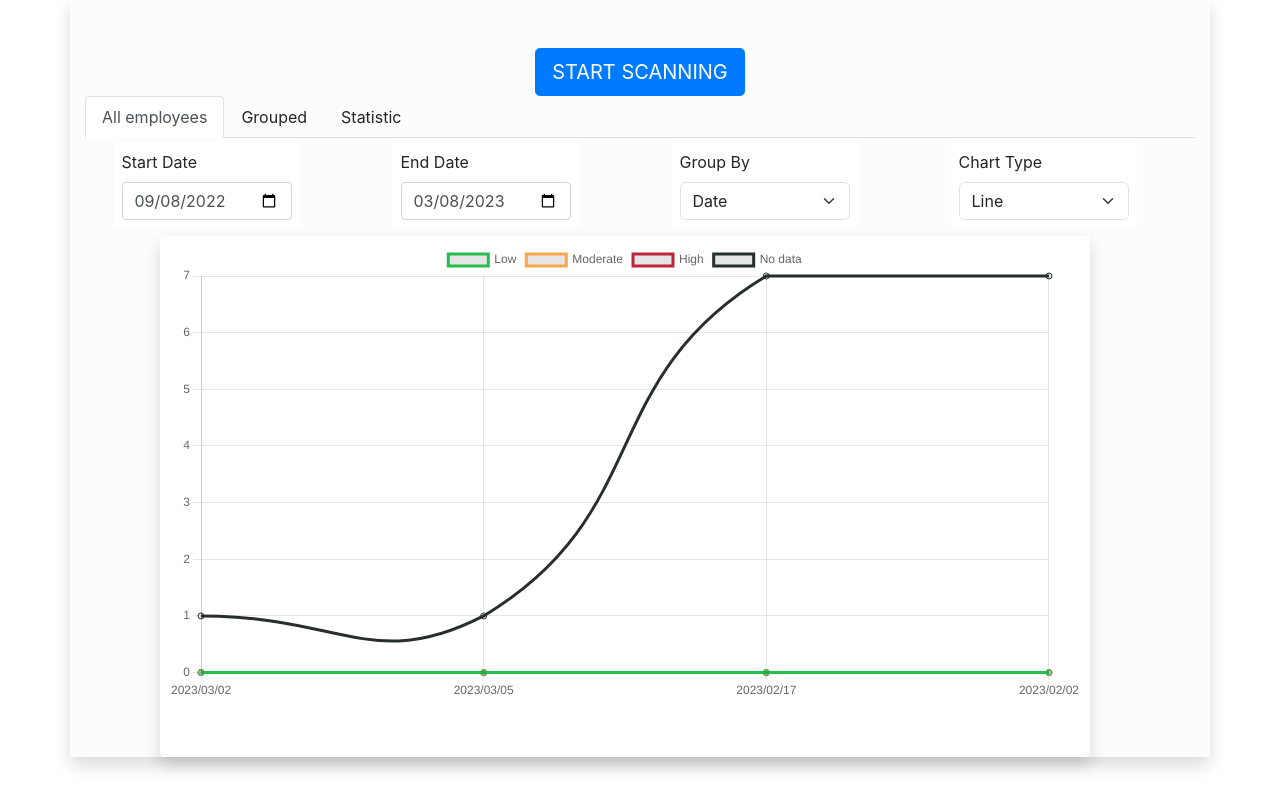
After one commit to Daria1325/Burnout-Detection-through-Analysis-of-Workers-Tweets-using-SVM, a Django app: page /statistic/ in a window 1280 px wide. The commit adds this page. Run offline with Django 3.2, Linux system fonts and the light colour scheme; data comes from the database, SQL or seed files in the repository; both versions use the stored data as it was after the commit; some libraries are stand-ins or nearby versions.

Commit message:
charts for date

```diff
--- a/analizer/analizer.py
+++ b/analizer/analizer.py
@@ -40,10 +40,12 @@ def change_status(worker, new_status_id):
 def save_results(worker, date, probs, count):
     employee = Employee.objects.get(employee_id=worker['employee_id_id'])
     prev_res = Result.objects.filter(employee_id=employee).order_by('-scan_date').values_list('scan_date', flat=True)[0]
+    result = {"percent_N" : probs[0], "percent_S": probs[1], "percent_L" : probs[2],
+    "count_N" : count[0], "count_S" : count[1], "count_L" : count[2]}
+    result['status'] = analize_results(result)
     Result.objects.update_or_create(
     employee_id=employee, scan_date = date,
-    defaults={"percent_N" : probs[0], "percent_S": probs[1], "percent_L" : probs[2],
-    "count_N" : count[0], "count_S" : count[1], "count_L" : count[2]},
+    defaults=result,
     )
     if prev_res<date:
         return 'change'
--- a/employee/templates/profile/profile.html
+++ b/employee/templates/profile/profile.html
@@ -119,7 +119,7 @@
 
 
 <script src="https://momentjs.com/downloads/moment.min.js"></script>
-
-
+<script src="https://cdn.jsdelivr.net/npm/select2@4.1.0-rc.0/dist/js/select2.min.js"></script>
+<script src="{% static 'js/script_profile.js' %}"></script>
 
 {% endblock content %}
--- a/mysite/urls.py
+++ b/mysite/urls.py
@@ -20,6 +20,8 @@ from django.conf.urls.static import static
 
 from personal.views import(
     home_screen_view,
+    grouped_screen_view,
+    statistic_screen_view,
 )
 
 from account.views import(
@@ -39,6 +41,9 @@ from employee.views import(
 urlpatterns = [
     path('admin/', admin.site.urls),
     path('', home_screen_view, name = "home"),
+    path('grouped/', grouped_screen_view, name = "grouped"),
+    path('statistic/', statistic_screen_view, name = "statistic"),
+    path('statistic/<str:start_date>/<str:end_date>/<str:group>/<str:chart>/', statistic_screen_view, name = "statistic"),
     path('logout/', logout_view,name = "logout"),
     path('login/', login_view,name = "login"),
     path('documentation/', documentation_view,name = "documentation"),
--- a/personal/admin.py
+++ b/personal/admin.py
@@ -28,8 +28,8 @@ class EmployeeAdmin(UserAdmin):
 admin.site.register(Employee, EmployeeAdmin)
 
 class ResultAdmin(UserAdmin):
-    list_display = ('employee_id','scan_date','percent_N','percent_S','percent_L','count_N','count_S','count_L')
-    search_fields = ('employee_id','scan_date')
+    list_display = ('employee_id','scan_date','percent_N','percent_S','percent_L','count_N','count_S','count_L', 'status')
+    search_fields = ('employee_id','scan_date', 'status')
     readonly_fields = ()
     ordering = ('employee_id','scan_date')
 
--- a/personal/models.py
+++ b/personal/models.py
@@ -55,6 +55,7 @@ class Username(models.Model):
 
 
 class Result(models.Model):
+    STATUS_OPTIONS = (('L','Low'), ('M','Moderate'), ('H','High'),('N','No data'))
     employee_id =models.ForeignKey(Employee, on_delete=models.CASCADE)
     scan_date = models.DateField(verbose_name="scan date")
     percent_N = models.FloatField()
@@ -63,6 +64,7 @@ class Result(models.Model):
     count_N = models.IntegerField()
     count_S =models.IntegerField()
     count_L =models.IntegerField()
+    status =models.CharField(max_length=10,choices=STATUS_OPTIONS, default='N')
 
     class Meta:
         unique_together = (("employee_id", "scan_date"),)
--- /dev/null
+++ b/personal/templates/personal/snippets/body_header.html
@@ -0,0 +1,21 @@
+  <!--Scanning button  -->
+  <div class="col-md-12 text-center pt-5">
+    <button type="button" class="btn btn-primary btn-lg" data-toggle="modal" data-target="#scaningForm">
+      START SCANNING
+    </button>
+  </div>
+
+  {% include 'personal/modal_scaning.html' %}
+
+    <!--Navigation tabs  -->
+    <ul class="nav nav-tabs mb-1">
+      <li class="nav-item">
+        <a class="nav-link active" aria-current="page" href="/">All employees</a>
+      </li>
+      <li class="nav-item">
+        <a class="nav-link" href="/grouped">Grouped</a>
+      </li>
+      <li class="nav-item">
+        <a class="nav-link" href="/statistic">Statistic</a>
+      </li>
+    </ul>
--- /dev/null
+++ b/personal/templates/personal/statistic.html
@@ -0,0 +1,49 @@
+{% extends 'base.html' %}
+{% load static %}
+{% block content %}
+
+<div class="container shadow mb-5 bg-light-subtle" data-js-vars="{{ results }}">
+  {% include 'personal/snippets/body_header.html' %}
+  <!--Statistic  -->
+        <div class ="row align-items-stretch">
+            <div class ="row align-items-stretch">
+                <div class="col-lg-2 col-md-3 ms-auto me-auto p-2 mb-2 bg-white rounded">
+                    <label for="start_date">Start Date</label>
+                    <input class="w-100 form-control" type = "date" id="start_date" name = "start_date">
+                </div>
+                <div class="col-lg-2 col-md-3 ms-auto me-auto p-2 mb-2 bg-white rounded">
+                    <label for="end_date">End Date</label>
+                    <input class="w-100 form-control" type = "date" id="end_date" name = "end_date">
+                </div>
+                <div class="col-lg-2 col-md-3 ms-auto me-auto p-2 mb-2 bg-white rounded">
+                    <label for="select_group">Group By</label>
+                    <select class="form-select" id="select_group" data-placeholder="Select Group">
+                        <option value="Date">Date</option>
+                        <option value="Position">Position</option>
+                        <option value="Time">Working Period</option>
+                    </select>
+                </div>
+                <div class="col-lg-2 col-md-3 ms-auto me-auto p-2 mb-2 bg-white rounded">
+                    <label for="select_chart">Chart Type</label>
+                    <select class="form-select" id="select_chart" data-placeholder="Select Chart">
+                        <option value="Pie">Pie</option>
+                        <option value="Line">Line</option>
+                        <option value="Column">Column</option>
+                        <option value="Stucked">Stucked Column</option>
+                    </select>
+                </div>
+            </div>
+        <div class ="row align-items-stretch">
+            <div class="col-10 h-100 ms-auto me-auto shadow p-2 mb-5 bg-white rounded">
+                <canvas id="myChart"></canvas>
+            </div>
+        </div>
+    </div>
+
+
+</div>
+
+<script src="https://momentjs.com/downloads/moment.min.js"></script>
+<script src="{% static 'js/script_statistic.js' %}"></script>
+
+{% endblock content %}
--- a/personal/views.py
+++ b/personal/views.py
@@ -1,16 +1,17 @@
 from django.shortcuts import render, redirect
 from django.contrib.auth.decorators import login_required
+from django.db.models import Count
+from datetime import date as dt
+from dateutil.relativedelta import relativedelta
 
 from .forms import ScanFrom
 from analizer import main as analizer
-from personal.models import Employee, State
+from personal.models import Employee, State, Result
 
 
 
 
-
-
-def getAllResultsForAMonth():
+def getLastResults():
     results =[]
     employees = Employee.objects.all().values()
     for employee in employees:
@@ -28,11 +29,9 @@ def getAllResultsForAMonth():
                             'note':state['note']})
     return results
 
-
-
-
 @login_required(login_url='login/')
 def home_screen_view(request):
+
     if request.method == 'POST':
         form = ScanFrom(request.POST)
         if form.is_valid():
@@ -45,9 +44,136 @@ def home_screen_view(request):
     else:
         form = ScanFrom()
 
-    res = getAllResultsForAMonth()
+    res = getLastResults()
+    context = {'form':form,
+                'all_results': res}
+    return render(request, 'personal/home.html',context)
 
+def grouped_screen_view(request):
+    if request.method == 'POST':
+        form = ScanFrom(request.POST)
+        if form.is_valid():
+            date = request.POST['date']
+            position = request.POST['position']
+
+            analizer.run_anilizer(date)
+
+            return redirect('/grouped')
+    else:
+        form = ScanFrom()
+
+    res = getLastResults()
     context = {'form':form,
-               'all_results': res}
+                'all_results': res}
+    return render(request, 'personal/grouped.html',context)
+# date position ( date of start - today) status
 
-    return render(request, 'personal/home.html',context)
+def getStatistic(start_date, end_date, group, chart):
+    # if date
+    {
+        'date':'',
+        'count_L':'',
+        'count_M':'',
+        'count_H':'',
+        'count_N':''
+    }
+
+    #if position
+    {
+        'position':'',
+        'count_L':'',
+        'count_M':'',
+        'count_H':'',
+        'count_N':''
+    }
+    #if time
+    {
+        'time':'',
+        'count_L':'',
+        'count_M':'',
+        'count_H':'',
+        'count_N':''
+    }
+
+def pairDateAndValue(dates, values):
+    result = []
+    if len(values)==0:
+        result = [0]* len(dates)
+        return result
+    for i, date in enumerate(dates):
+        for value in values:
+            if date == value['scan_date']:
+                result.append(value['status__count'])
+        if i+1 != len(result):
+            result.append(0)
+    return result
+
+
+
+def getStatistic(start_date, end_date, group, chart):
+    if group == 'Date':
+        if chart == 'Line' or chart == 'Column' or chart == 'Stucked':
+            dates = list(set(Result.objects.filter(scan_date__gte=start_date).filter(scan_date__lte=end_date).order_by('scan_date').values_list('scan_date', flat=True)))
+            count_L = list(Result.objects.filter(scan_date__gte=start_date).filter(scan_date__lte=end_date).filter(status='L').order_by('scan_date').values('scan_date').annotate(Count('status')))
+            count_M = list(Result.objects.filter(scan_date__gte=start_date).filter(scan_date__lte=end_date).filter(status='M').order_by('scan_date').values('scan_date').annotate(Count('status')))
+            count_H = list(Result.objects.filter(scan_date__gte=start_date).filter(scan_date__lte=end_date).filter(status='H').order_by('scan_date').values('scan_date').annotate(Count('status')))
+            count_N = list(Result.objects.filter(scan_date__gte=start_date).filter(scan_date__lte=end_date).filter(status='N').order_by('scan_date').values('scan_date').annotate(Count('status')))
+            count_L= pairDateAndValue(dates,count_L)
+            count_H=pairDateAndValue(dates,count_H)
+            count_N =pairDateAndValue(dates,count_N)
+            count_M=pairDateAndValue(dates,count_M)
+
+            for i, date in enumerate(dates):
+                dates[i] = date.strftime("%Y/%m/%d")
+            return {
+                'start_date': start_date,
+                'end_date': end_date,
+                'chart': chart,
+                'group': group,
+                'labels':dates,
+                'L':count_L,
+                'H':count_H,
+                'N':count_N,
+                'M':count_M,
+            }
+        if chart =='Pie':
+            count_L = Result.objects.filter(scan_date__gte=start_date).filter(scan_date__lte=end_date).filter(status='L').count()
+            count_M = Result.objects.filter(scan_date__gte=start_date).filter(scan_date__lte=end_date).filter(status='M').count()
+            count_H = Result.objects.filter(scan_date__gte=start_date).filter(scan_date__lte=end_date).filter(status='H').count()
+            count_N = Result.objects.filter(scan_date__gte=start_date).filter(scan_date__lte=end_date).filter(status='N').count()
+            return {
+                'start_date': start_date,
+                'end_date': end_date,
+                'chart': chart,
+                'group': group,
+                'labels':['Low','Moderate','High','No data'],
+                'count':[count_L,count_M,count_H,count_N],
+                'backgroundColor':['#25BE4B','#FFA550','#BE253A','#282E30']
+            }
+
+
+
+
+
+def statistic_screen_view(request, start_date=None, end_date=None,group=None, chart=None):
+    if request.method == 'POST':
+        form = ScanFrom(request.POST)
+        if form.is_valid():
+            date = request.POST['date']
+            position = request.POST['position']
+
+            analizer.run_anilizer(date)
+
+            return redirect('/statistic')
+    else:
+        form = ScanFrom()
+
+    if request.path=='/statistic/':
+        end_date = dt.today().strftime("%Y-%m-%d")
+        start_date = (dt.today() + relativedelta(months=-6)).strftime("%Y-%m-%d")
+        res = getStatistic(start_date,end_date,'Date','Line')
+    else:
+        res = getStatistic(start_date,end_date,group,chart)
+    context = {'form':form,
+                'results': res}
+    return render(request, 'personal/statistic.html',context)
--- /dev/null
+++ b/static/js/script_statistic.js
@@ -0,0 +1,177 @@
+// Get results data to JSON
+var data_string = document.getElementsByClassName('container')[0].getAttribute('data-js-vars').replace(/'/g, '"');
+var dataForChart = JSON.parse(data_string);
+
+
+document.getElementById('end_date').value = dataForChart['end_date'];
+document.getElementById('start_date').value = dataForChart['start_date'];
+$("#select_chart").val(dataForChart['chart']).trigger('change.select2');
+$("#select_group").val(dataForChart['group']).trigger('change.select2');
+
+function formLink(){
+    var start_date = document.getElementById('start_date').value;
+    var end_date = document.getElementById('end_date').value;
+    var chart = document.getElementById('select_chart').value;
+    var group = document.getElementById('select_group').value;
+    var link = `/statistic/${start_date}/${end_date}/${group}/${chart}/`;
+    return (link)
+}
+
+$('#start_date').on('change', function (e) {
+    const link = formLink();
+    window.location.assign(link);
+  });
+
+$('#end_date').on('change', function (e) {
+    const link = formLink();
+    window.location.assign(link);
+  });
+$('#select_chart').on('change', function (e) {
+    const link = formLink();
+    window.location.assign(link);
+  });
+$('#select_group').on('change', function (e) {
+    const link = formLink();
+    window.location.assign(link);
+  });
+
+var chart;
+if (dataForChart['chart']== 'Line'){
+    chart = createLineChartDate(dataForChart);
+}
+if (dataForChart['chart']== 'Pie'){
+  chart = createPieChartDate(dataForChart);
+}
+if (dataForChart['chart']== 'Column' || dataForChart['chart']== 'Stucked'){
+  chart = createBarChartDate(dataForChart);
+}
+
+function createLineChartDate(dataForChart){
+    const ctx = document.getElementById('myChart');
+    var labels = dataForChart['labels'];
+
+    var datasets = [{
+      label: 'Low',
+      data: dataForChart['L'],
+      fill: false,
+      borderColor: '#25BE4B',
+      tension: 0.5
+    },{
+      label: 'Moderate',
+      data: dataForChart['M'],
+      fill: false,
+      borderColor: '#FFA550',
+      tension: 0.5
+    },{
+      label: 'High',
+      data: dataForChart['H'],
+      fill: false,
+      borderColor: '#BE253A',
+      tension: 0.5
+    },{
+      label: 'No data',
+      data: dataForChart['N'],
+      fill: false,
+      borderColor: '#282E30',
+      tension: 0.5
+    },];
+
+    const data = {
+      labels: labels,
+      datasets: datasets
+    };
+
+    const config = {
+        type: 'line',
+        data: data,
+        options: {
+            scales: {
+                y: {
+                    suggestedMin: 0
+                }
+            }
+        }
+    };
+
+    chart = new Chart(ctx, config);
+    return chart;
+}
+
+function createPieChartDate(dataForChart){
+  const ctx = document.getElementById('myChart');
+
+  const data = {
+    labels: dataForChart['labels'],
+    datasets: [{
+      data: dataForChart['count'],
+      backgroundColor: dataForChart['backgroundColor'],
+      hoverOffset: 4
+    }]
+  };
+
+  const config = {
+    type: 'pie',
+    data: data,
+  };
+
+  chart = new Chart(ctx, config);
+  return chart;
+}
+
+function createBarChartDate(dataForChart){
+  const ctx = document.getElementById('myChart');
+
+  const labels = dataForChart['labels'];
+  const data = {
+  labels: labels,
+  datasets: [{
+    label: 'Low',
+    data: dataForChart['L'],
+    backgroundColor:'#25BE4B'
+  },
+  {
+    label: 'Moderate',
+    data: dataForChart['M'],
+    backgroundColor:'#FFA550'
+  },
+  {
+    label: 'High',
+    data: dataForChart['H'],
+    backgroundColor:'#BE253A'
+  },
+  {
+    label: 'No data',
+    data: dataForChart['N'],
+    backgroundColor:'#282E30'
+  }]
+  };
+
+  var config = {
+    type: 'bar',
+    data: data,
+    options: {
+      scales: {
+        y: {
+          beginAtZero: true
+        }
+      }
+    },
+  };
+
+  if (dataForChart['chart']=='Stucked'){
+      config['options'] = {
+        responsive: true,
+        scales: {
+          x: {
+            stacked: true,
+          },
+          y: {
+            stacked: true
+          }
+        }
+      }
+  }
+
+  chart = new Chart(ctx, config);
+  return chart;
+}
--- a/templates/base.html
+++ b/templates/base.html
@@ -14,23 +14,6 @@
 
             {% endblock content %}
         </div>
-        <!-- End Body -->
-        <script src="https://code.jquery.com/jquery-3.3.1.slim.min.js" integrity="sha384-q8i/X+965DzO0rT7abK41JStQIAqVgRVzpbzo5smXKp4YfRvH+8abtTE1Pi6jizo" crossorigin="anonymous"></script>
-        <script src="https://cdn.jsdelivr.net/npm/popper.js@1.14.7/dist/umd/popper.min.js" integrity="sha384-UO2eT0CpHqdSJQ6hJty5KVphtPhzWj9WO1clHTMGa3JDZwrnQq4sF86dIHNDz0W1" crossorigin="anonymous"></script>
-        <script src="https://cdn.jsdelivr.net/npm/bootstrap@4.3.1/dist/js/bootstrap.min.js" integrity="sha384-JjSmVgyd0p3pXB1rRibZUAYoIIy6OrQ6VrjIEaFf/nJGzIxFDsf4x0xIM+B07jRM" crossorigin="anonymous"></script>
-        <script src="https://cdn.jsdelivr.net/npm/bootstrap@5.0.0-beta1/dist/js/bootstrap.bundle.min.js" integrity="sha384-ygbV9kiqUc6oa4msXn9868pTtWMgiQaeYH7/t7LECLbyPA2x65Kgf80OJFdroafW" crossorigin="anonymous"></script>
-
-        <script src="https://unpkg.com/htmx.org@1.8.5"></script>
-        <script src="https://cdnjs.cloudflare.com/ajax/libs/jquery/3.6.3/jquery.min.js" integrity="sha512-STof4xm1wgkfm7heWqFJVn58Hm3EtS31XFaagaa8VMReCXAkQnJZ+jEy8PCC/iT18dFy95WcExNHFTqLyp72eQ==" crossorigin="anonymous" referrerpolicy="no-referrer"></script>
-        <script src="https://cdn.jsdelivr.net/npm/chart.js"></script>
-
-        <!-- <script src="https://cdn.jsdelivr.net/npm/jquery@3.5.0/dist/jquery.slim.min.js"></script> -->
-        <!-- <script src="https://cdn.jsdelivr.net/npm/bootstrap@5.1.3/dist/js/bootstrap.bundle.min.js"></script> -->
-        <script src="https://cdn.jsdelivr.net/npm/select2@4.1.0-rc.0/dist/js/select2.min.js"></script>
-
-
-        <script src="{% static 'js/script.js' %}"></script>
-        <script src="{% static 'js/script_profile.js' %}"></script>
 
 
     </body>
--- a/templates/snippets/header.html
+++ b/templates/snippets/header.html
@@ -15,6 +15,16 @@
 <link rel="stylesheet" href="{% static 'css/login.css' %}">
 <link rel="stylesheet" href="{% static 'css/main.css' %}">
 
+<script src="https://code.jquery.com/jquery-3.3.1.slim.min.js" integrity="sha384-q8i/X+965DzO0rT7abK41JStQIAqVgRVzpbzo5smXKp4YfRvH+8abtTE1Pi6jizo" crossorigin="anonymous"></script>
+        <script src="https://cdn.jsdelivr.net/npm/popper.js@1.14.7/dist/umd/popper.min.js" integrity="sha384-UO2eT0CpHqdSJQ6hJty5KVphtPhzWj9WO1clHTMGa3JDZwrnQq4sF86dIHNDz0W1" crossorigin="anonymous"></script>
+        <script src="https://cdn.jsdelivr.net/npm/bootstrap@4.3.1/dist/js/bootstrap.min.js" integrity="sha384-JjSmVgyd0p3pXB1rRibZUAYoIIy6OrQ6VrjIEaFf/nJGzIxFDsf4x0xIM+B07jRM" crossorigin="anonymous"></script>
+        <script src="https://cdn.jsdelivr.net/npm/bootstrap@5.0.0-beta1/dist/js/bootstrap.bundle.min.js" integrity="sha384-ygbV9kiqUc6oa4msXn9868pTtWMgiQaeYH7/t7LECLbyPA2x65Kgf80OJFdroafW" crossorigin="anonymous"></script>
+
+        <script src="https://unpkg.com/htmx.org@1.8.5"></script>
+        <script src="https://cdnjs.cloudflare.com/ajax/libs/jquery/3.6.3/jquery.min.js" integrity="sha512-STof4xm1wgkfm7heWqFJVn58Hm3EtS31XFaagaa8VMReCXAkQnJZ+jEy8PCC/iT18dFy95WcExNHFTqLyp72eQ==" crossorigin="anonymous" referrerpolicy="no-referrer"></script>
+        <script src="https://cdn.jsdelivr.net/npm/chart.js"></script>
+
+        <script src="{% static 'js/script.js' %}"></script>
 
 
 {% if request.user.is_authenticated %}
```
Also changed, not shown: personal/templates/personal/grouped.html (+9 -1 lines), personal/templates/personal/home.html (+2 -56 lines), db.sqlite3, personal/migrations/0005_result_status.py (added).
